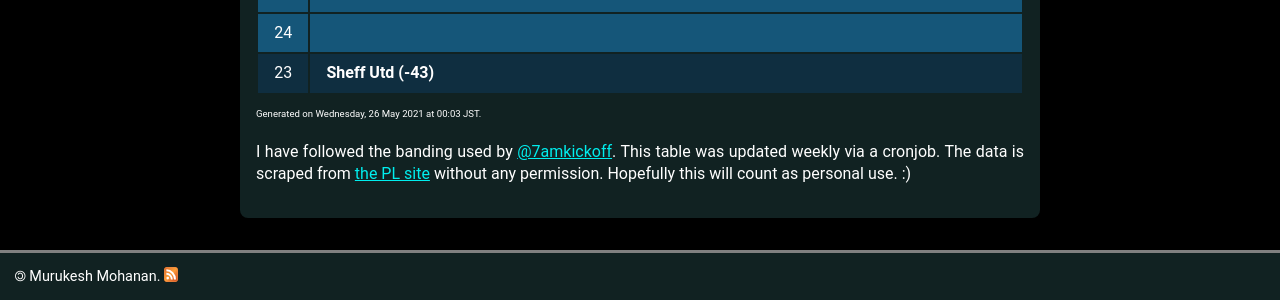
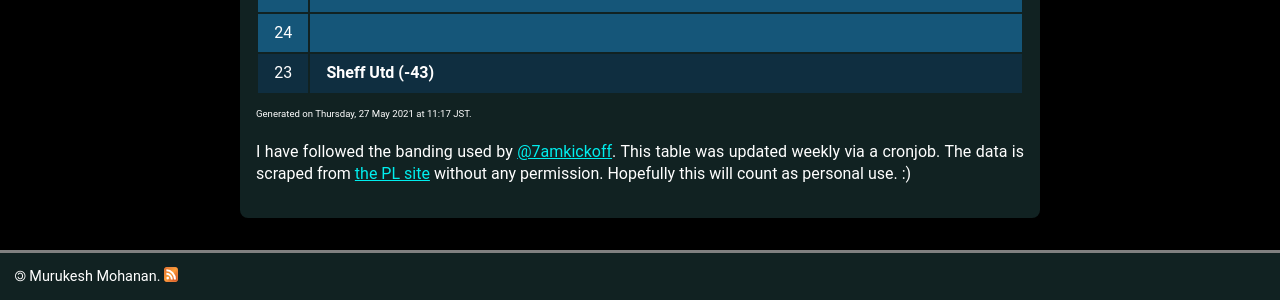
Before and after one commit to muru/muru.github.io, a Jekyll site: the page built from resources.md, in a window 1280 px wide and 900 px high, scrolled down 3463 px. Shown: the part 514-814 px from the top of the window. Built offline with Jekyll 4.4.1, drawn with Linux system fonts in a browser that asks for light colours; some web fonts are replaced.

Commit message:
updated cann-table: Thu 27 May 11:17:14 JST 2021

```diff
--- a/cann-table.html
+++ b/cann-table.html
@@ -341,4 +341,4 @@
 		</td>
  	</tr>
 </table>
-<span id="cann-gen-note"> Generated on  Wednesday, 26 May 2021 at 00:03 JST. </span>
+<span id="cann-gen-note"> Generated on  Thursday, 27 May 2021 at 11:17 JST. </span>
```
